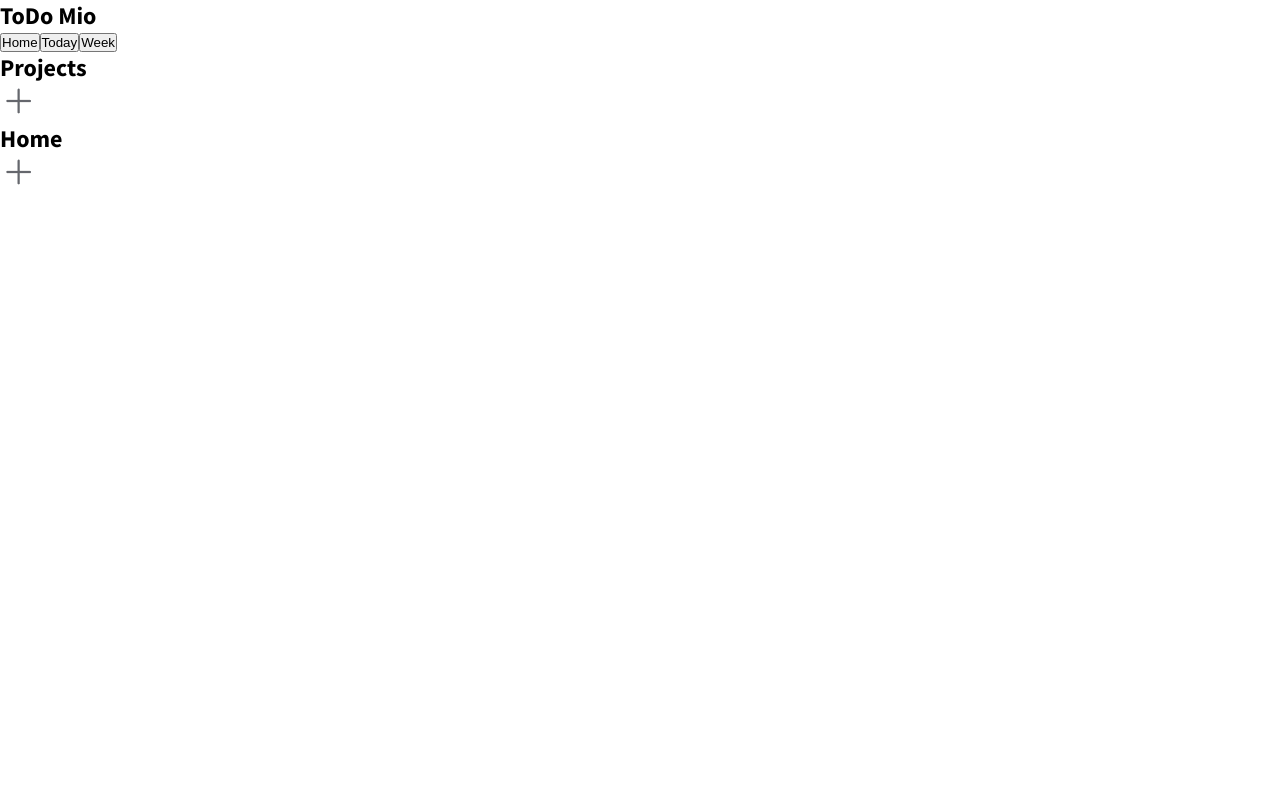
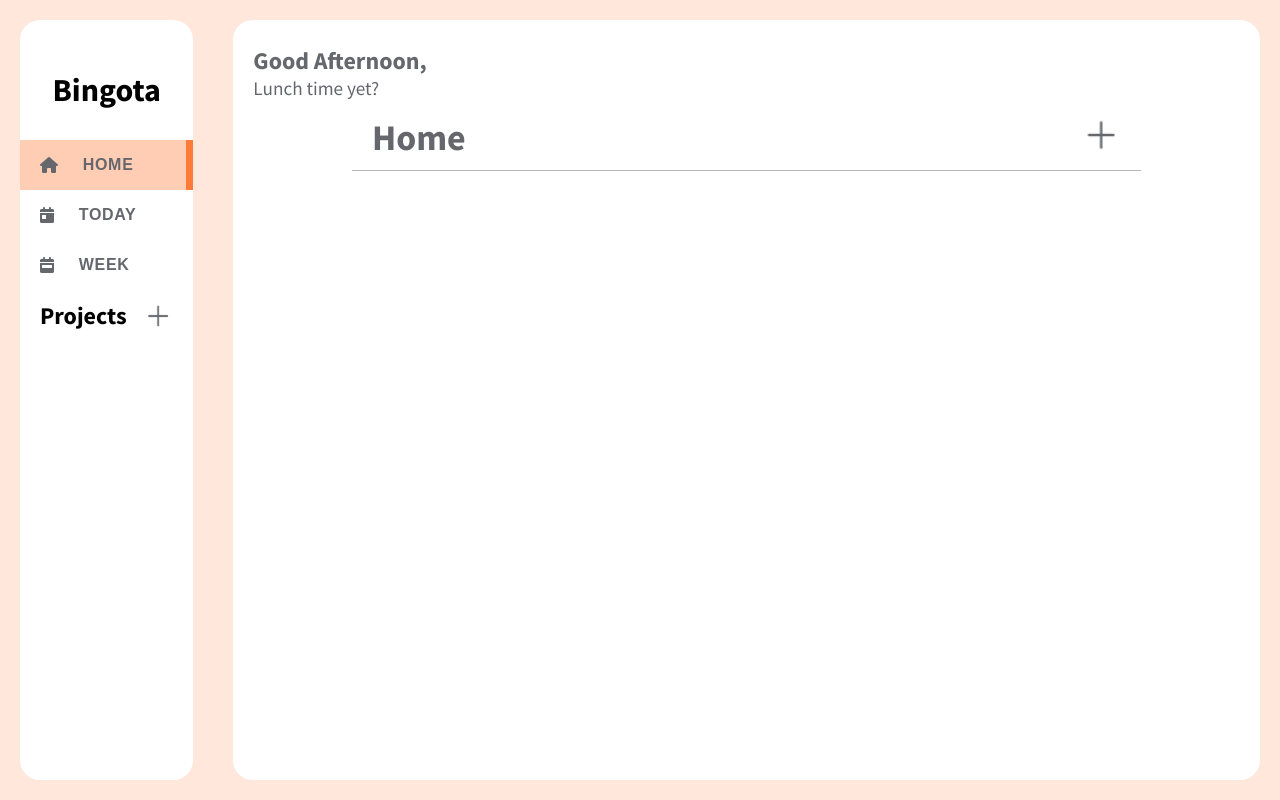
Before and after one commit to oalva-rez/to-do-app, a React (Create React App) app: page / in a window 1280 px wide. Built offline with nearby package versions, Linux system fonts and the light colour scheme.

Commit message:
working verssion

```diff
--- a/public/index.html
+++ b/public/index.html
@@ -3,6 +3,10 @@
   <head>
     <meta charset="utf-8" />
     <link rel="icon" href="%PUBLIC_URL%/favicon.ico" />
+    <script
+      src="https://kit.fontawesome.com/c830af475b.js"
+      crossorigin="anonymous"
+    ></script>
     <meta name="viewport" content="width=device-width, initial-scale=1" />
     <title>ToDo Mio</title>
   </head>
--- a/src/App.js
+++ b/src/App.js
@@ -1,5 +1,6 @@
 import React, { useState, useEffect } from "react";
 import Tasks from "./Tasks";
+import Greeting from "./Greeting";
 import { nanoid } from "nanoid";
 import add from "./assets/add.png";
 
@@ -17,6 +18,17 @@ export default function App() {
     filter: "Home",
     projectId: null,
   });
+  const selectedStyle = {
+    backgroundColor: "#ffcdb4",
+    borderRight: "7px solid #FD7B38",
+    transition: "background-color, 250ms",
+    transitionTimingFunction: "ease-in-out",
+  };
+  const unselectedStyle = {
+    backgroundColor: "#FFFFFF",
+    transition: "background-color, 250ms",
+    transitionTimingFunction: "ease-in",
+  };
   useEffect(() => {
     setInputData({
       task: "",
@@ -48,13 +60,22 @@ export default function App() {
     setTasks((prev) => {
       return prev.filter((t) => proj.id !== t.projectId);
     });
+    setSelectedFilter({ filter: "Home", projectId: null });
   }
 
   function deleteTask(e, task) {
     e.stopPropagation();
     setTasks((prev) => prev.filter((t) => task.id !== t.id));
   }
-
+  function completeTask(task) {
+    setTasks((prev) =>
+      prev.map((prevTask) => {
+        return prevTask.id === task.id
+          ? { ...prevTask, isCompleted: !prevTask.isCompleted }
+          : { ...prevTask };
+      })
+    );
+  }
   function addTask() {
     setToggleAddTask(false);
     // if project is selected, add task with selected project id
@@ -66,6 +87,7 @@ export default function App() {
             date: inputData.date,
             id: nanoid(),
             projectId: selectedFilter.projectId,
+            isCompleted: false,
           },
           ...prev,
         ];
@@ -79,6 +101,7 @@ export default function App() {
             date: inputData.date,
             id: nanoid(),
             projectId: null,
+            isCompleted: false,
           },
           ...prev,
         ];
@@ -96,52 +119,61 @@ export default function App() {
   return (
     <>
       <aside>
-        <h1>ToDo Mio</h1>
+        <h1>Bingota</h1>
         <div className="filters">
           <button
             onClick={() =>
               setSelectedFilter({ filter: "Home", projectId: null })
             }
+            style={
+              selectedFilter.filter === "Home" ? selectedStyle : unselectedStyle
+            }
           >
-            Home
+            <i className="fa-solid fa-house"></i>
+            <p>HOME</p>
           </button>
           <button
             onClick={() =>
               setSelectedFilter({ filter: "Today", projectId: null })
             }
+            style={
+              selectedFilter.filter === "Today"
+                ? selectedStyle
+                : unselectedStyle
+            }
           >
-            Today
+            <i className="fa-solid fa-calendar-day"></i>
+            <p>TODAY</p>
           </button>
           <button
             onClick={() =>
               setSelectedFilter({ filter: "Week", projectId: null })
             }
+            style={
+              selectedFilter.filter === "Week" ? selectedStyle : unselectedStyle
+            }
           >
-            Week
+            <i className="fa-solid fa-calendar-week"></i>
+            <p>WEEK</p>
           </button>
         </div>
-        <ul>
-          {projects.map((proj) => (
-            <li
-              key={proj.id}
+
+        <div className="project--container">
+          <div className="project--header">
+            <h2>Projects</h2>
+            {!toggleAddProject && (
+              <img
+                className="add"
                 onClick={() => {
-                setSelectedFilter({ filter: proj.name, projectId: proj.id });
+                  setToggleAddProject(true);
                 }}
-            >
-              {proj.name}
-              <div
-                className="proj-delete"
-                onClick={(e) => {
-                  deleteProject(e, proj);
-                }}
-              >
-                X
+                src={add}
+                alt="add project"
+              />
+            )}
           </div>
-            </li>
-          ))}
-        </ul>
           {toggleAddProject && (
-          <div className="new-project">
+            <div className="project--new-proj">
               <input
                 type="text"
                 placeholder="Project name"
@@ -149,33 +181,49 @@ export default function App() {
                 onChange={(e) => handleChange(e)}
                 value={inputData.project}
               />
-            <div className="proj-btns">
+              <div className="project--btns">
                 <button onClick={() => addProject()}>Add</button>
-              <button onClick={() => setToggleAddProject(false)}>Cancel</button>
+                <button onClick={() => setToggleAddProject(false)}>
+                  Cancel
+                </button>
               </div>
             </div>
           )}
+          <ul className="project--list">
+            {projects.map((proj) => (
+              <li
+                className="project--item"
+                key={proj.id}
+                onClick={() => {
+                  setSelectedFilter({ filter: proj.name, projectId: proj.id });
+                }}
+                style={
+                  selectedFilter.projectId === proj.id
+                    ? selectedStyle
+                    : unselectedStyle
+                }
+              >
+                {proj.name}
 
-        {!toggleAddProject && (
-          <div className="add-proj">
-            <h2>Projects</h2>
-            <img
-              className="add-proj-btn"
-              onClick={() => {
-                setToggleAddProject(true);
+                <i
+                  className="fa-solid fa-trash-can proj-delete"
+                  onClick={(e) => {
+                    deleteProject(e, proj);
                   }}
-              src={add}
-              alt="add project"
-            />
+                ></i>
+              </li>
+            ))}
+          </ul>
         </div>
-        )}
       </aside>
       <main>
-        <div className="tasks-header">
+        <Greeting />
+        <div className="tasks--container">
+          <div className="tasks--header">
             <h2>{selectedFilter.filter}</h2>
             {!toggleAddTask && (
               <img
-              className="add-task-btn"
+                className="add"
                 onClick={() => {
                   setToggleAddTask(true);
                 }}
@@ -190,10 +238,12 @@ export default function App() {
               tasks={tasks}
               projects={projects}
               deleteTask={deleteTask}
+              completeTask={completeTask}
             />
           }
           {toggleAddTask && (
-          <div className="new-task">
+            <div className="tasks--new-task">
+              <div className="tasks--inputs">
                 <input
                   type="text"
                   placeholder="Task name"
@@ -211,12 +261,14 @@ export default function App() {
                   }}
                   value={inputData.date}
                 />
-            <div className="task-btns">
+              </div>
+              <div className="tasks--btns">
                 <button onClick={() => addTask()}>Add</button>
                 <button onClick={() => setToggleAddTask(false)}>Cancel</button>
               </div>
             </div>
           )}
+        </div>
       </main>
     </>
   );
--- /dev/null
+++ b/src/Greeting.js
@@ -0,0 +1,32 @@
+import React from "react";
+
+export default function Greeting() {
+  const today = new Date();
+  const curHr = today.getHours();
+  let greeting;
+
+  if (curHr < 12) {
+    greeting = (
+      <div className="greeting">
+        <h1>Good Morning,</h1>
+        <h2>Hope you have a wonderful day.</h2>
+      </div>
+    );
+  } else if (curHr < 18) {
+    greeting = (
+      <div className="greeting">
+        <h1>Good Afternoon,</h1>
+        <h2>Lunch time yet?</h2>
+      </div>
+    );
+  } else {
+    greeting = (
+      <div className="greeting">
+        <h1>Good Evening,</h1>
+        <h2>The moon looks beautiful tonight.</h2>
+      </div>
+    );
+  }
+
+  return <>{greeting}</>;
+}
--- a/src/index.css
+++ b/src/index.css
@@ -8,5 +8,235 @@ body {
   font-family: "Source Sans Pro", sans-serif;
 }
 :root {
-  --color-back: brown;
+  --background-color: #ffe7dc;
+  --input--background: #ffe9de;
+  --tile-color: #ffffff;
+  --accent-color: #fd7b38;
+  --font-color: #65676d;
+  --border-rad: 20px;
+  --selected-filter-color: #ffcdb4;
+  --tile-margin: 20px;
+  --tile-padding: 20px;
+  --btn-brad: 5px;
 }
+
+#root {
+  min-height: 100vh;
+  display: grid;
+  grid-template: 1fr / 0.2fr 1fr;
+  background-color: var(--background-color);
+  color: var(--font-color);
+}
+img,
+i,
+button {
+  cursor: pointer;
+}
+aside {
+  display: flex;
+  flex-direction: column;
+  margin: var(--tile-margin);
+  padding: var(--tile-padding) 0px;
+  background-color: var(--tile-color);
+  border-radius: var(--border-rad);
+  align-items: center;
+}
+aside h1 {
+  padding: 30px 0px;
+  font-size: 2rem;
+  color: black;
+}
+
+aside .filters {
+  display: flex;
+  flex-direction: column;
+  width: 100%;
+}
+.filters button {
+  height: 50px;
+  border: none;
+  outline: none;
+  font-weight: 600;
+  font-size: 1rem;
+  color: var(--font-color);
+  letter-spacing: 0.7px;
+  cursor: pointer;
+  display: flex;
+  align-items: center;
+  padding-left: 20px;
+  gap: 1.5rem;
+  background-color: #fff;
+  border-right: solid 7px transparent;
+}
+.filters p {
+  width: 60px;
+  text-align: left;
+}
+
+.project--container {
+  width: 100%;
+  padding: 10px var(--tile-padding);
+}
+.project--header {
+  display: flex;
+  justify-content: space-between;
+  align-items: center;
+  color: black;
+  margin-bottom: 7px;
+}
+
+.project--new-proj {
+  padding: 5px 5px;
+  border-radius: var(--btn-brad);
+  background-color: rgba(211, 211, 211, 0.099);
+  border-radius: var(--btn-brad);
+  padding: 15px;
+  box-shadow: rgba(99, 99, 99, 0.2) 0px 2px 8px 0px;
+}
+
+.project--new-proj input {
+  width: 100%;
+  border: none;
+  outline: none;
+  background-color: var(--input--background);
+  padding: 5px;
+  border-radius: var(--btn-brad);
+}
+.project--btns {
+  display: flex;
+  margin-top: 5px;
+  gap: 5px;
+}
+.project--btns button,
+.tasks--btns > * {
+  flex: 1;
+  outline: none;
+  border: none;
+  padding: 5px;
+  border-radius: var(--btn-brad);
+  font-weight: 600;
+  color: var(--font-color);
+  background-color: #e7e7e7;
+}
+
+.project--item {
+  list-style: none;
+  display: flex;
+  justify-content: space-between;
+  align-items: center;
+  padding: 5px 20px;
+  cursor: pointer;
+  border-right: solid 7px transparent;
+}
+.project--item i {
+  font-size: 0.9rem;
+}
+.add {
+  width: 30px;
+  height: 30px;
+}
+
+/* main */
+
+main {
+  display: grid;
+  grid-template: 0.1fr 1fr / 1fr;
+  margin: var(--tile-margin);
+  padding: var(--tile-padding) var(--tile-padding);
+  background-color: var(--tile-color);
+  border-radius: var(--border-rad);
+}
+
+.greeting {
+  display: flex;
+  flex-direction: column;
+  justify-content: center;
+}
+.greeting h1 {
+  font-size: 1.5rem;
+  font-weight: 700;
+}
+.greeting h2 {
+  font-size: 1.2rem;
+  font-weight: 500;
+}
+
+.tasks--container {
+  display: flex;
+  flex-direction: column;
+  width: 80%;
+  justify-self: center;
+}
+
+.tasks--header {
+  display: flex;
+  width: 100%;
+  justify-content: space-between;
+  border-bottom: 1px solid rgb(183, 183, 183);
+  font-size: 1.5rem;
+  padding: 10px 20px;
+}
+
+.tasks--header img {
+  width: 40px;
+  height: 40px;
+}
+
+.tasks--new-task {
+  width: 70%;
+  align-self: center;
+  display: flex;
+  flex-direction: column;
+  padding: 5px 5px;
+  border-radius: var(--btn-brad);
+  background-color: rgba(211, 211, 211, 0.099);
+  border-radius: var(--btn-brad);
+  padding: 15px;
+  box-shadow: rgba(99, 99, 99, 0.2) 0px 2px 8px 0px;
+  gap: 5px;
+  margin-top: 20px;
+}
+
+.tasks--inputs {
+  display: flex;
+  gap: 5px;
+}
+#task {
+  flex: 1;
+}
+#date {
+  width: 170px;
+}
+#task,
+#date {
+  border: none;
+  outline: none;
+  background-color: var(--input--background);
+  padding: 5px;
+  border-radius: var(--btn-brad);
+}
+.tasks--btns {
+  display: flex;
+  gap: 5px;
+}
+.tasks--list {
+  display: grid;
+  justify-items: center;
+}
+.tasks--item {
+  display: grid;
+  grid-template: 1fr / 0.1fr 1.3fr 0.3fr 0.1fr;
+  align-items: center;
+  list-style: none;
+  padding: 10px;
+  width: 90%;
+  font-size: 1.3rem;
+}
+.tasks--item i,
+.tasks--item img {
+  justify-self: center;
+}
+.tasks--item img {
+  width: 30px;
+  height: 30px;
+}
```
Also changed, not shown: src/Tasks.js (+38 -7 lines). Lines whose indentation alone changed are shown as unchanged.
